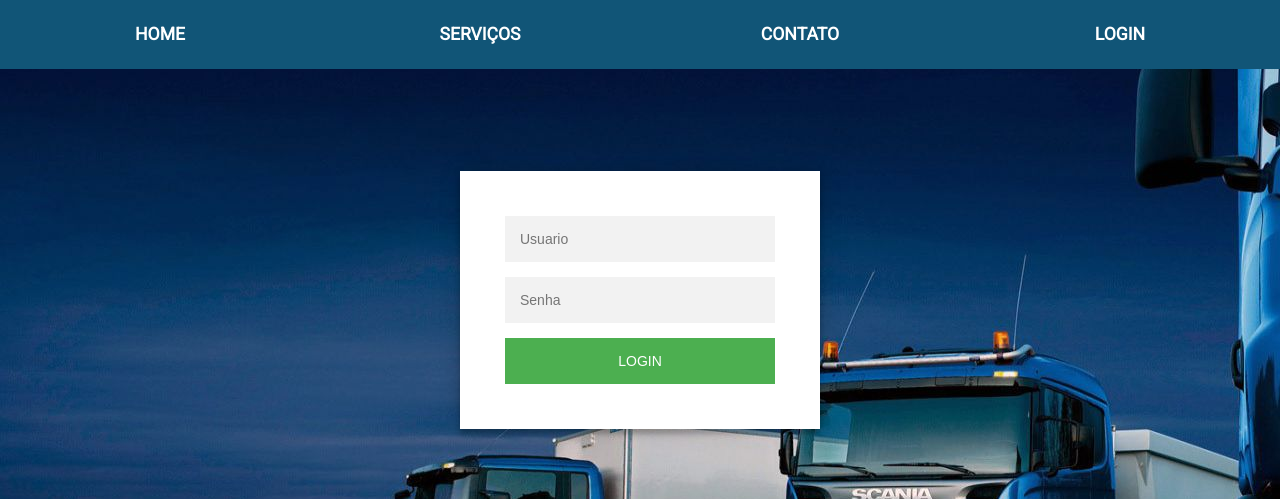
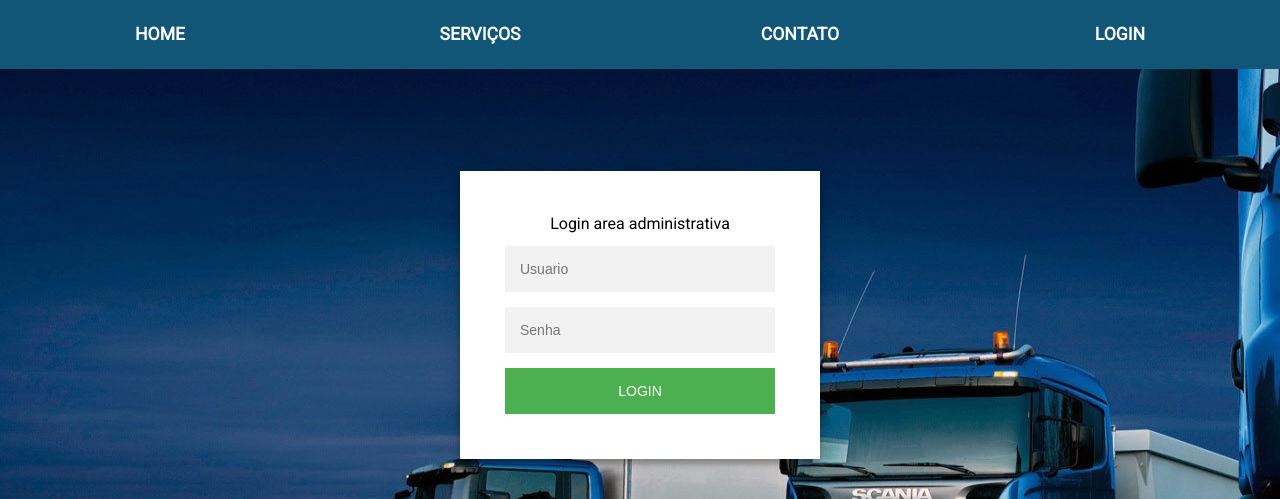
Before and after one commit to jeanamerico/Projeto-integrador-Web-Standards, a PHP site: page /user/login.php in a window 1280 px wide. Shown: the top 499 px of the page. Run offline with PHP 8.4, Linux system fonts and the light colour scheme.

Commit message:
style improvement

```diff
--- a/Projeto-integrador/user/login.php
+++ b/Projeto-integrador/user/login.php
@@ -15,6 +15,7 @@ include('../defaultphp/headerUser.php');
     <div class="conteiner-geral">
       <div class="login-page">
         <div class="form">
+          <p class="login">Login area administrativa</p>
           <form name="login-form" class="formulario" action="../php/userform.php" method="POST">
             <input name="login" type="text" placeholder="Usuario" />
             <input name="passwd" type="password" placeholder="Senha" />
```
